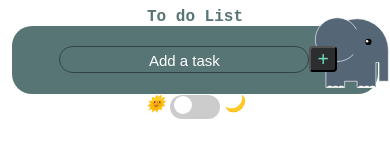
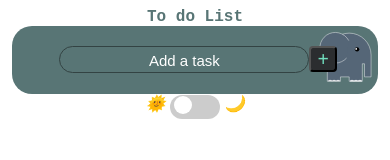
Before and after one commit to fabianpaillacan/ToDoList, a plain HTML site: page index.html in a window 390 px wide. Drawn offline with Linux system fonts and the light colour scheme.

Commit message:
elefante

```diff
--- a/todolist.css
+++ b/todolist.css
@@ -174,8 +174,9 @@ input[type="text"] {
     }
 
     #cornerSvg {
-        left:78%;
-        width: 100px;
+        top:20px;
+        left:80%;
+        width: 70px;
     }
     #add {
         background: #2B2D2F;
```
